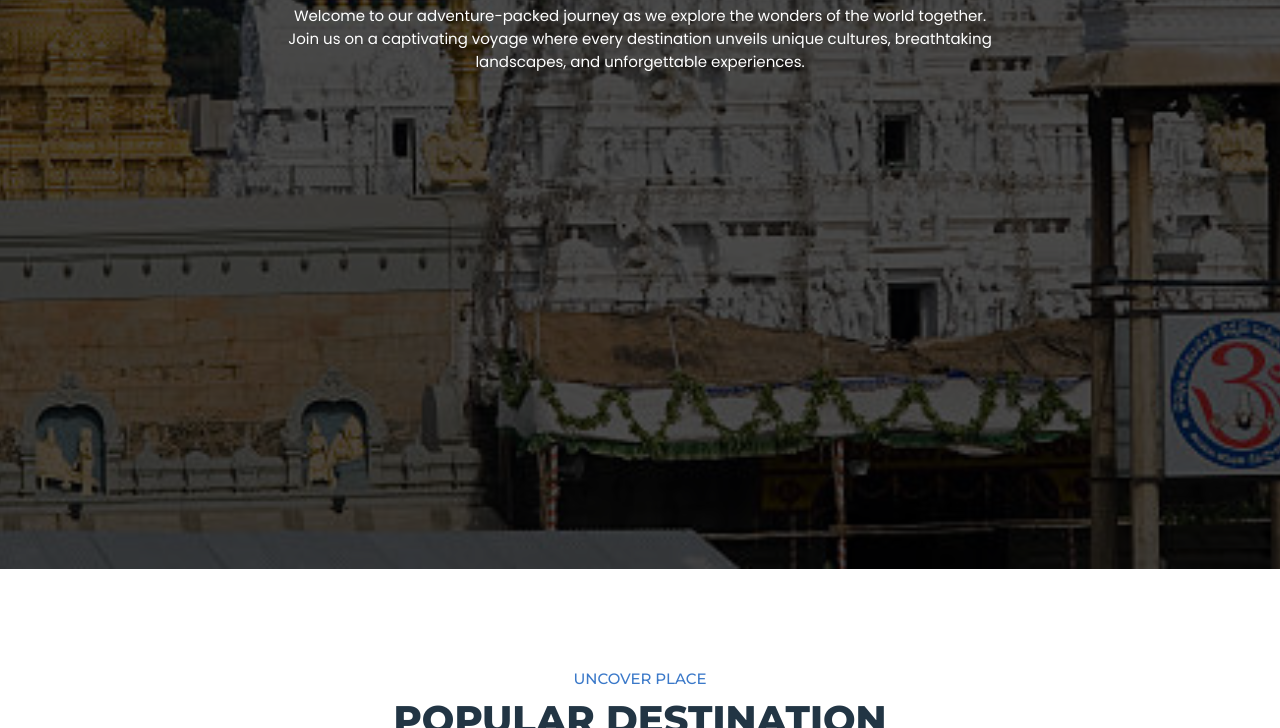
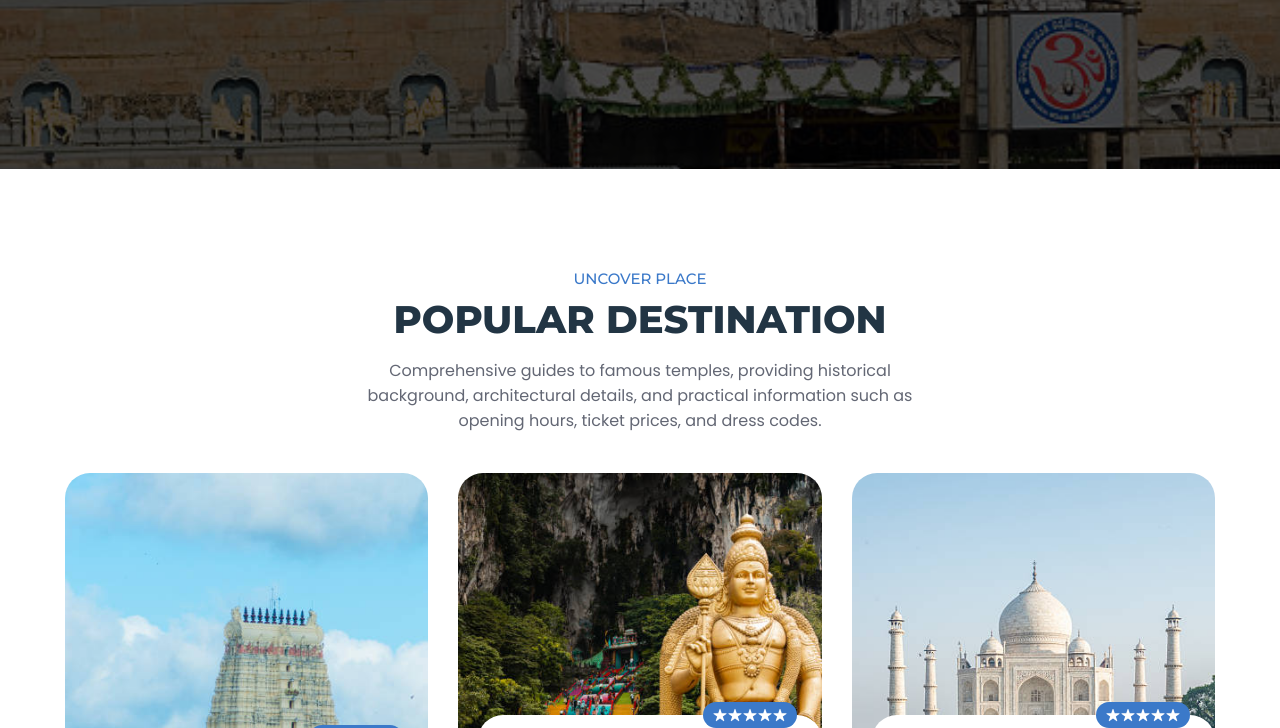
Before and after one commit to P-JAGADISH/SaiKrishHolidays, a plain HTML site: page index.html in a window 1280 px wide. Shown: the part 631-1359 px from the top of the page. Drawn offline with nearby package versions, Linux system fonts and the light colour scheme.

Commit message:
Update style.css

```diff
--- a/assets/css/style.css
+++ b/assets/css/style.css
@@ -1243,7 +1243,7 @@ address {
    */
 
   .hero {
-    min-height: 1200px;
+
     padding-top: 120px;
   }
 
```
